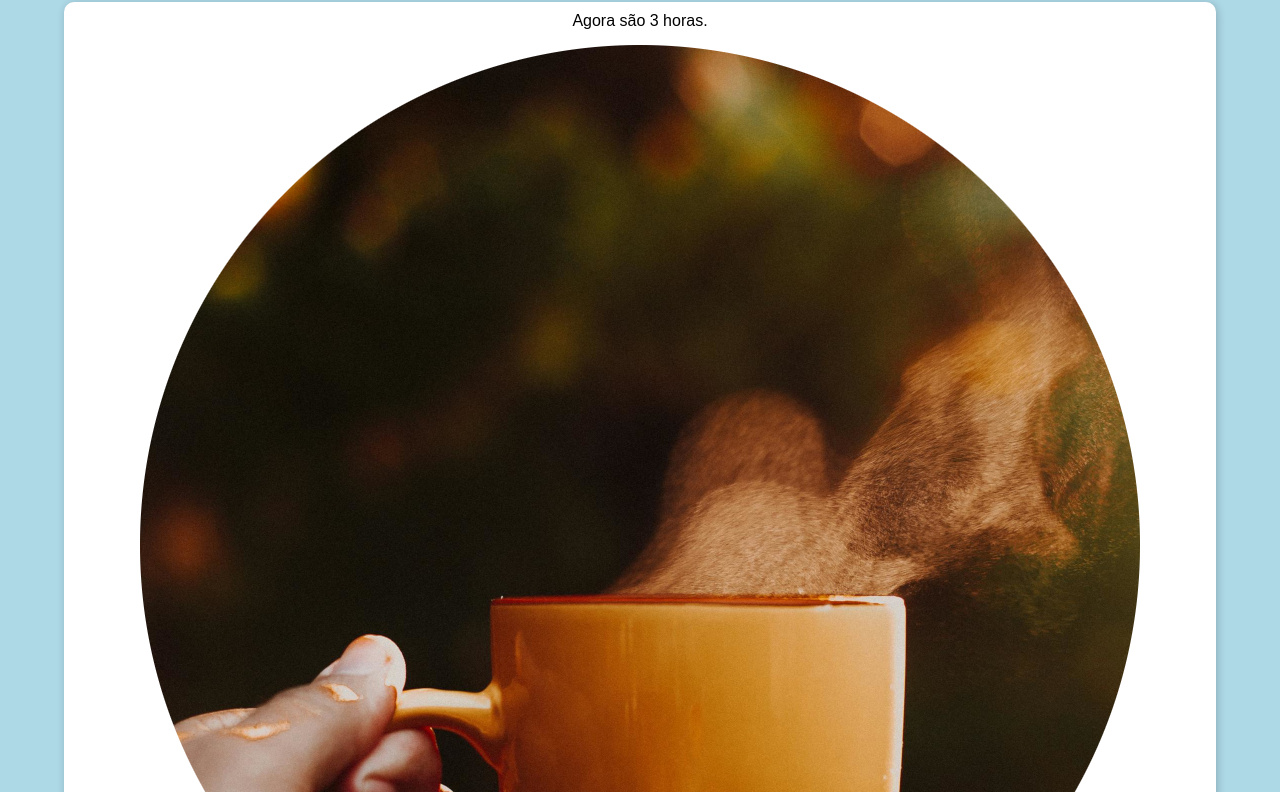
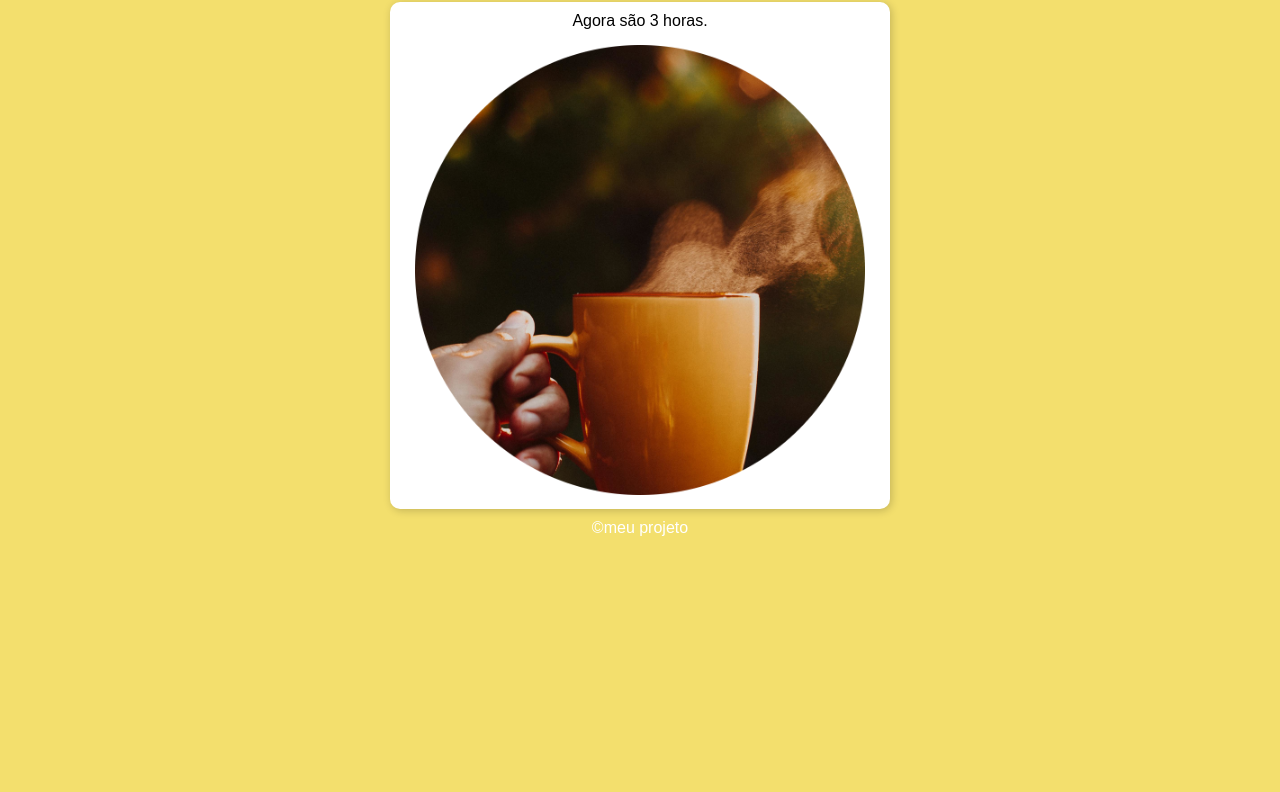
Before and after one commit to Marcos-Moreira5112/javascript, a plain HTML site: page cursoemvideo/exercício horário/exercício_aula12.html in a window 1280 px wide. Shown: the part 60-852 px from the top of the page. After the commit the page ends 800 px from the top, so only its background shows below. Drawn offline with Linux system fonts and the light colour scheme.

Commit message:
Adicionei troca de estilo conforme horário do dispositivo em JS

```diff
--- a/cursoemvideo/exercício horário/javascript.js
+++ b/cursoemvideo/exercício horário/javascript.js
@@ -1,9 +1,22 @@
 function carregar() {
 
-let msg = document.querySelector('#msg')
-let imagem = document.querySelector('#imagem')
-let data = new Date()
-let hora = data.getHours()
+    let msg = document.querySelector('#msg')
+    let imagem = document.querySelector('#imagem')
+    let data = new Date()
+    let hora = data.getHours()
 
-msg.innerHTML = `Agora são ${hora} horas.`
+    msg.innerHTML = `Agora são ${hora} horas.`
+
+    if (hora >= 0 && hora < 23) {
+        imagem.src = 'imagens/imagem-manhã-redonda.png'
+        document.body.style.background = 'rgb(243, 223, 109)'
+
+    } else if (hora >= 12 && hora < 18) {
+        imagem.src = 'imagens/imagem-tarde-redonda.png'
+        document.body.style.background = 'rgb(243, 223, 109)'
+
+    } else {
+        imagem.src = 'imagens/imagem-noite-redonda.png'
+        document.body.style.background = 'rgb(9, 4, 36)'
+    }
 }
--- a/cursoemvideo/exercício horário/style.css
+++ b/cursoemvideo/exercício horário/style.css
@@ -9,7 +9,7 @@
 body {
   font-family: arial, helvetica, sans-serif;
   text-align: center;
-  background-color: lightblue;
+  background-color: rgb(243, 223, 109);
   color: white;
 }
 
@@ -23,6 +23,7 @@ section {
   background-color: white;
   color: black;
   width: 90vw;
+  max-width: 500px;
   margin: 15px auto 10px;
   box-shadow: 1.5px 1.5px 8px rgba(0, 0, 0, 0.20);
   border-radius: 10px;
@@ -33,10 +34,11 @@ section {
 }
 
 #C-imagem {
-  margin: 10px 0px;
+
 }
 
 #imagem {
   max-width: 90%;
   height: auto;
+  margin: 10px 0px;
 }
```
Also changed, not shown: cursoemvideo/exercício horário/exercício_aula12.html (+4 -0 lines), cursoemvideo/exercício horário/imagens/imagem-noite-redonda.png (added), cursoemvideo/exercício horário/imagens/imagem-noite-redonda.png.jpg (deleted).
